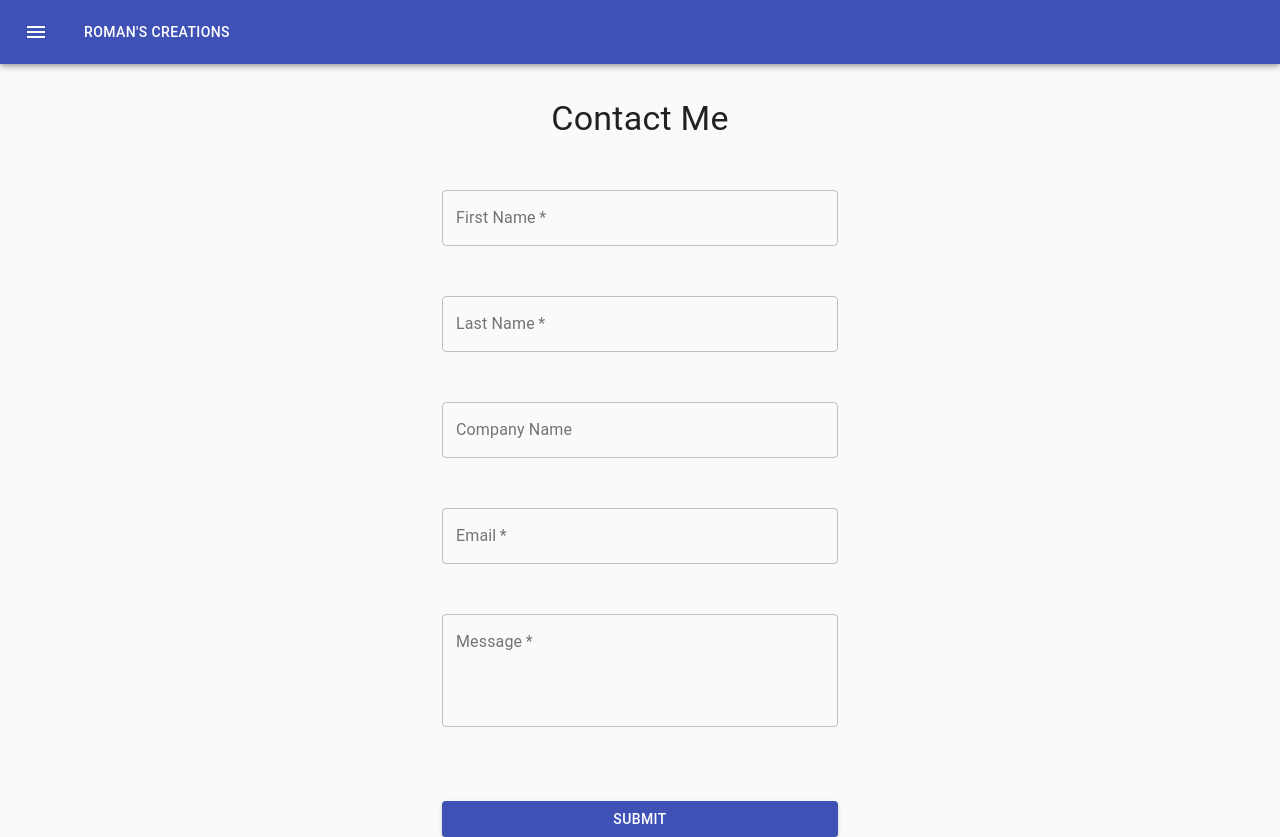
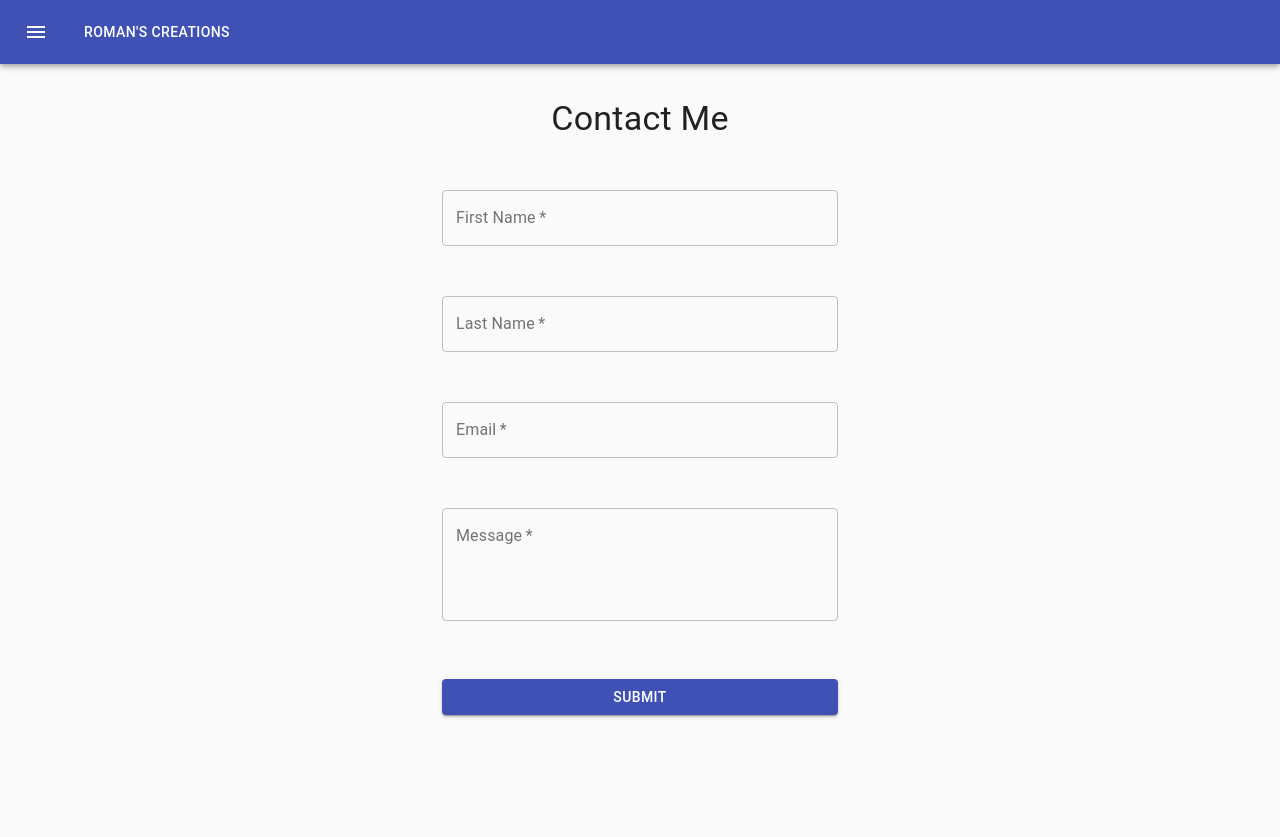
Before and after one commit to camscoderepo/Next_Portfolio, a Next.js app: page /contact in a window 1280 px wide. After the commit the page ends 800 px from the top, so only its background shows below. Built offline with nearby package versions, Linux system fonts and the light colour scheme.

Commit message:
Started Project Album component

```diff
--- a/components/Description.tsx
+++ b/components/Description.tsx
@@ -30,7 +30,7 @@ export default function Description() {
         <Grid item xs={false} sm={4} md={5}>
             <Image />
         </Grid>
-        <Grid item xs={12} sm={8} md={7}>
+        <Grid item xs={12} sm={8} md={7} zeroMinWidth>
             <TextInfo />
         </Grid>
     </Grid>
--- a/components/Form.js
+++ b/components/Form.js
@@ -9,10 +9,11 @@ import Typography from '@material-ui/core/Typography';
 import FormControl from '@material-ui/core/FormControl';
 import Container from '@material-ui/core/Container';
 import { makeStyles } from '@material-ui/core/styles';
+import Paper from '@material-ui/core/Paper';
 
 const useStyles = makeStyles ((theme) => ({
   submit: {
-    margin: theme.spacing(3,0,2)
+    margin: theme.spacing(1,0,8)
   }
 }))
 
@@ -43,9 +44,8 @@ const useStyles = makeStyles ((theme) => ({
           setInputs({
             firstName: '',
             lastName: '',
-            company: '',
-            email: '', //
-            message: ''//
+            email: '',
+            message: ''
           })
         } else {
           setStatus({
@@ -81,6 +81,7 @@ const useStyles = makeStyles ((theme) => ({
         handleResponse(res.status, text)
       }
       return (
+
         <Container component="main" maxWidth="xs">
         <CssBaseline />
         <div className="title">
@@ -119,19 +120,6 @@ const useStyles = makeStyles ((theme) => ({
             <FormControl fullWidth>
                 <TextField
                     variant="outlined"
-                    id="company"
-                    type="name"
-                    label="Company Name"
-                    onChange={handleOnChange}
-                    value={inputs.company}
-                />
-            </FormControl>
-            </div>
-
-            <div className="form">
-            <FormControl fullWidth>
-                <TextField
-                    variant="outlined"
                     id="email"
                     type="email"
                     label="Email"
@@ -165,6 +153,7 @@ const useStyles = makeStyles ((theme) => ({
                 </Button>
             </div>
         </form>
+
         {status.info.error && (
           <div className="error">Error: {status.info.msg}</div>
         )}
--- a/pages/index.tsx
+++ b/pages/index.tsx
@@ -23,7 +23,7 @@ const Home: NextPage<{}> = () => (
         <CssBaseline />
         <Navbar />
         <Hero />
-        <Description />
+        {/* <Description /> */}
         <Form />
         <Footer />
     </>
```
Also changed, not shown: components/ProjectAlbum.js (added, +66 -0 lines).
